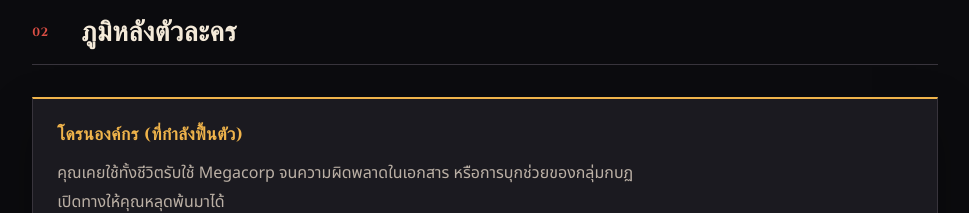
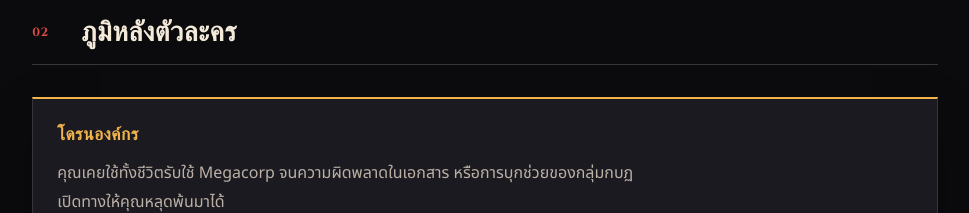
Before and after one commit to peerapongsm/soulpunk-playbook, a React (Vite) app: page / in a window 1280 px wide. Shown: the part 1560-1773 px from the top of the page, without its empty margins (291-1260 px from the left). Built offline with nearby package versions, Linux system fonts and the light colour scheme.

Commit message:
Rename corporate drone background

```diff
--- a/src/data.js
+++ b/src/data.js
@@ -17,7 +17,7 @@ export const data = {
         title: "Custom Backgrounds",
         subsections: [
           {
-            title: "Corporate Drone (Recovering)",
+            title: "Corporate Drone",
             content: "You spent your life slaving away for one of the Megacorporations until a clerical error or a rebel raid freed you.",
             list: [
               "**Skill Proficiencies:** Investigation, Persuasion",
@@ -125,7 +125,7 @@ export const data = {
         title: "ภูมิหลังตัวละคร",
         subsections: [
           {
-            title: "โดรนองค์กร (ที่กำลังฟื้นตัว)",
+            title: "โดรนองค์กร",
             content: "คุณเคยใช้ทั้งชีวิตรับใช้ Megacorp จนความผิดพลาดในเอกสาร หรือการบุกช่วยของกลุ่มกบฏ เปิดทางให้คุณหลุดพ้นมาได้",
             list: [
               "**ทักษะความชำนาญ:** Investigation, Persuasion",
```
